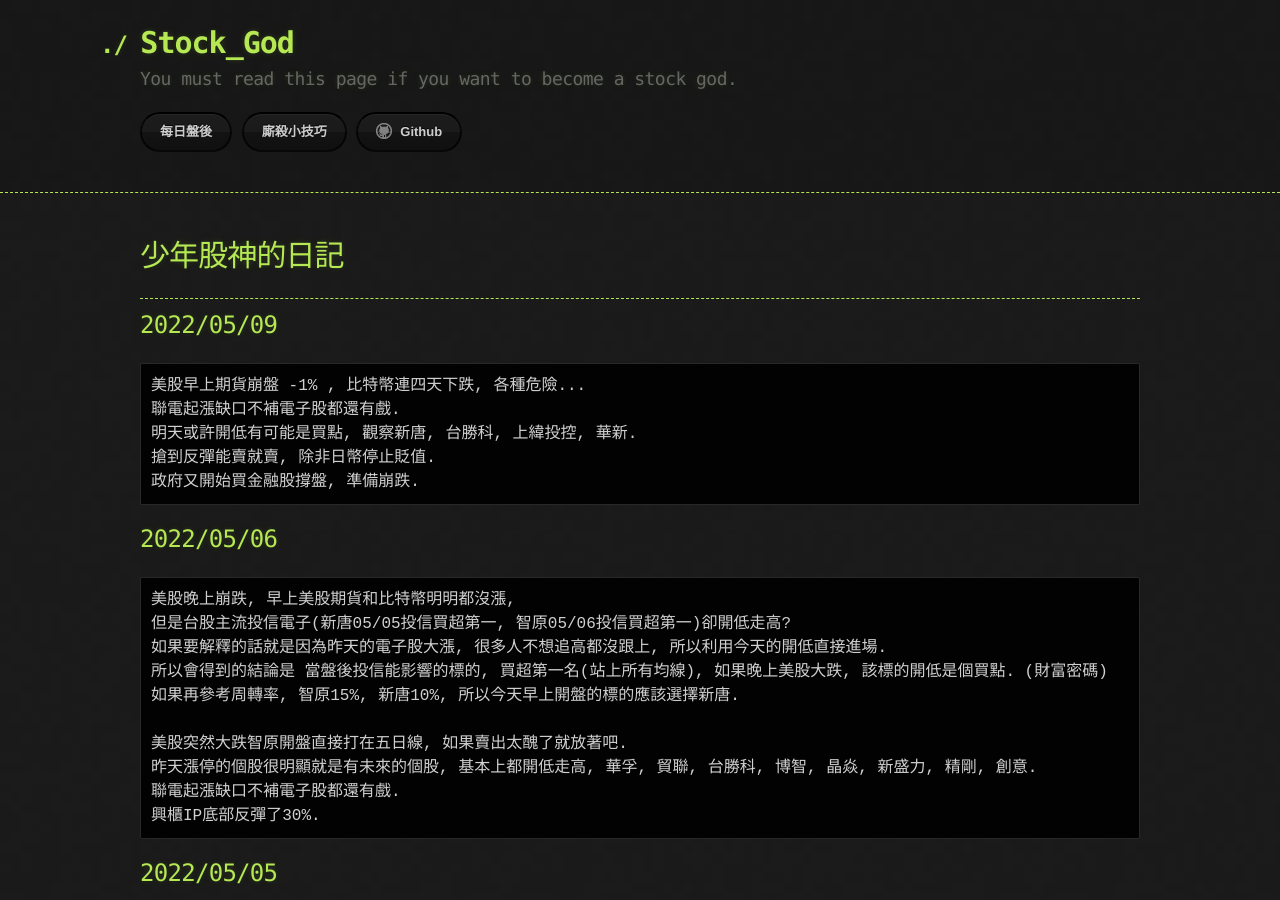
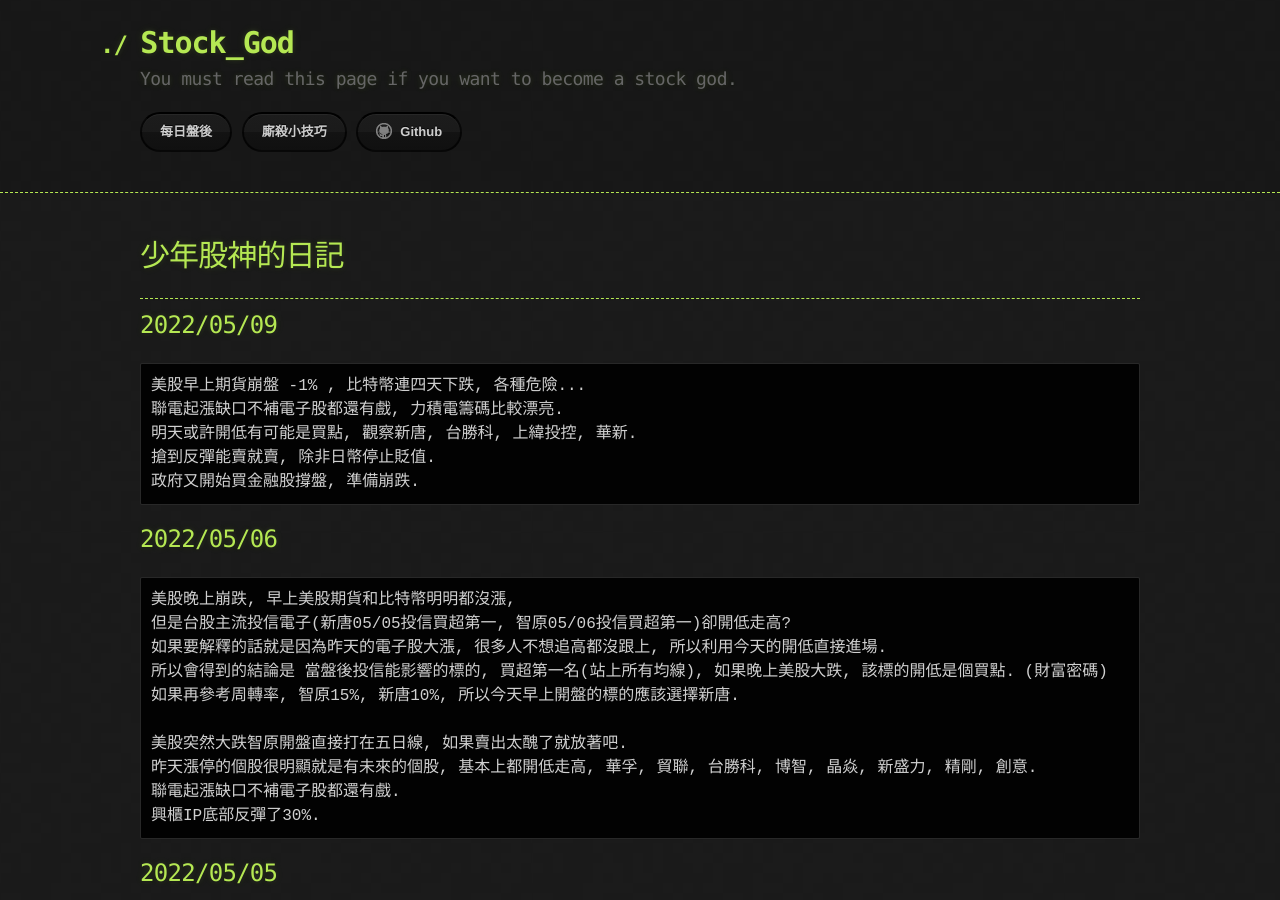
Before and after one commit to lepg5487/Stock_God, a Jekyll site: the page built from index.md, in a window 1280 px wide and 900 px high. Built offline with Jekyll 4.4.1, drawn with Linux system fonts in a browser that asks for light colours; our own code applies the rules of GitHub Pages for plain Markdown files.

Commit message:
Update index.md

````diff
--- a/index.md
+++ b/index.md
@@ -9,7 +9,7 @@ layout: testlayouts
 ## 2022/05/09
 ```
 美股早上期貨崩盤 -1% , 比特幣連四天下跌, 各種危險...
-聯電起漲缺口不補電子股都還有戲.
+聯電起漲缺口不補電子股都還有戲, 力積電籌碼比較漂亮.
 明天或許開低有可能是買點, 觀察新唐, 台勝科, 上緯投控, 華新.
 搶到反彈能賣就賣, 除非日幣停止貶值.
 政府又開始買金融股撐盤, 準備崩跌.
````
